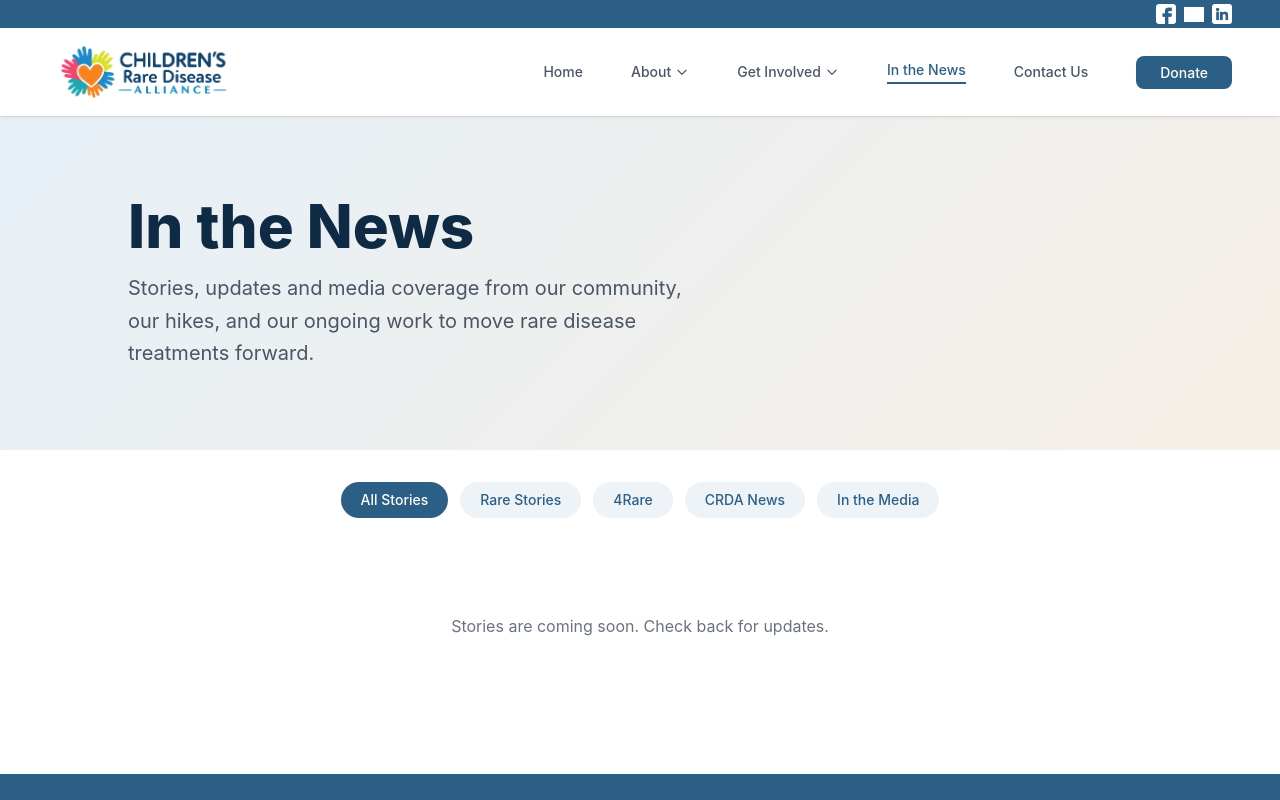
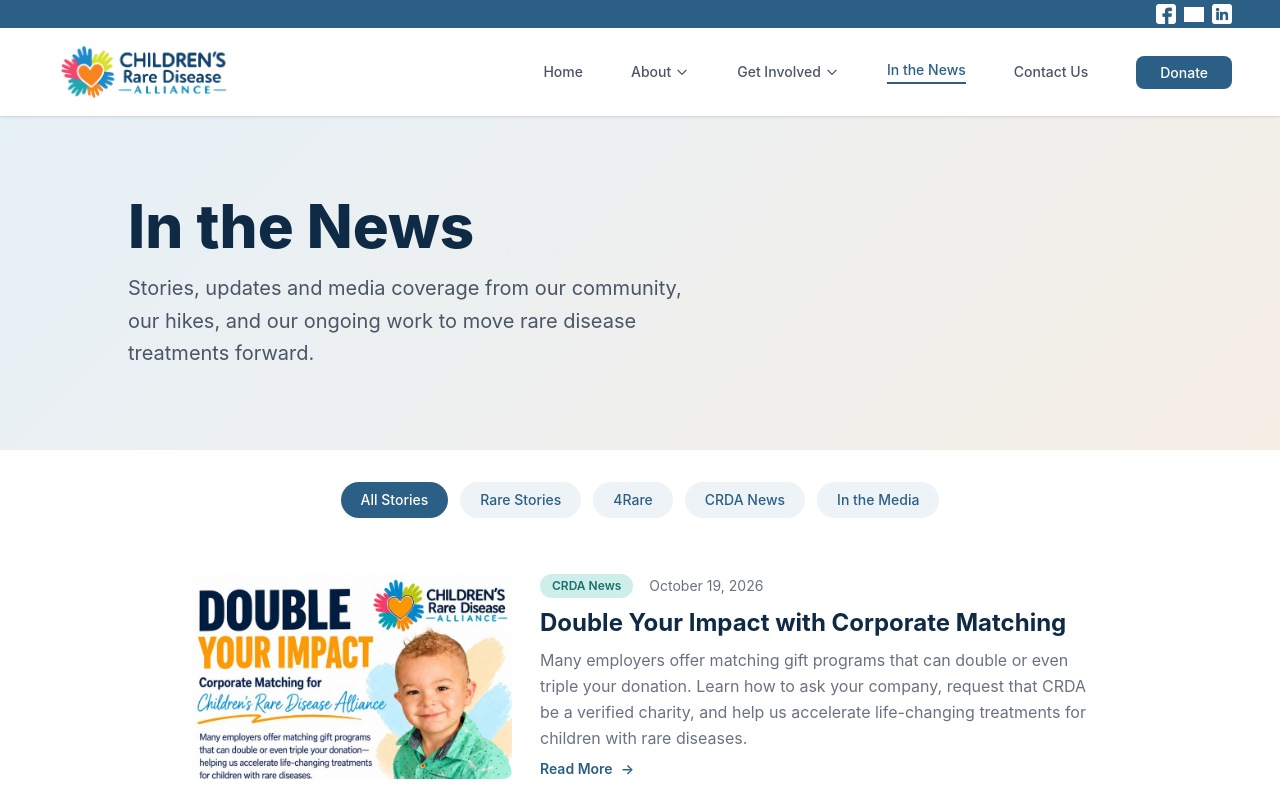
Before and after one commit to inwang123/rarediseaseweb, a React (Vite) app: page /news in a window 1280 px wide. Shown: the top 800 px of the page. Built offline with nearby package versions, Linux system fonts and the light colour scheme; grey boxes are pictures that could not be loaded.

Commit message:
add corporate matching under in the news

```diff
--- a/src/data/stories.js
+++ b/src/data/stories.js
@@ -8,8 +8,19 @@
 //   summary: "One or two sentences shown on the card.",
 //   date: "2026-10-05",                     // YYYY-MM-DD
 //   image: "/images/news/24-climbers.jpg",  // optional, put files in /public/images/news
-//   url: "/climb4rare",                     // internal path or full https:// link
+//   url: "/climb4rare",                     // site path, full https:// link, or a file in /public
 // }
-const stories = [];
+const stories = [
+  {
+    id: "2026-10-19-corporate-matching",
+    category: "CRDA News",
+    title: "Double Your Impact with Corporate Matching",
+    summary:
+      "Many employers offer matching gift programs that can double or even triple your donation. Learn how to ask your company, request that CRDA be a verified charity, and help us accelerate life-changing treatments for children with rare diseases.",
+    date: "2026-10-19",
+    image: "/images/news/corporate-matching-thumb.jpg",
+    url: "/images/news/corporate-matching-flyer.png",
+  },
+];
 
 export default stories;
--- a/src/pages/News.jsx
+++ b/src/pages/News.jsx
@@ -27,7 +27,8 @@ function ReadMore({ url }) {
       Read More <span aria-hidden="true">→</span>
     </>
   );
-  if (/^https?:\/\//.test(url)) {
+  // External links and files (images, PDFs) open in a new tab; site pages use the router
+  if (/^https?:\/\//.test(url) || /\.(png|jpe?g|webp|pdf)$/i.test(url)) {
     return (
       <a href={url} target="_blank" rel="noopener noreferrer" className={cls} style={{ color: AZURE }}>
         {content}
```
Also changed, not shown: public/images/news/corporate-matching-flyer.png (added), public/images/news/corporate-matching-thumb.jpg (added).
